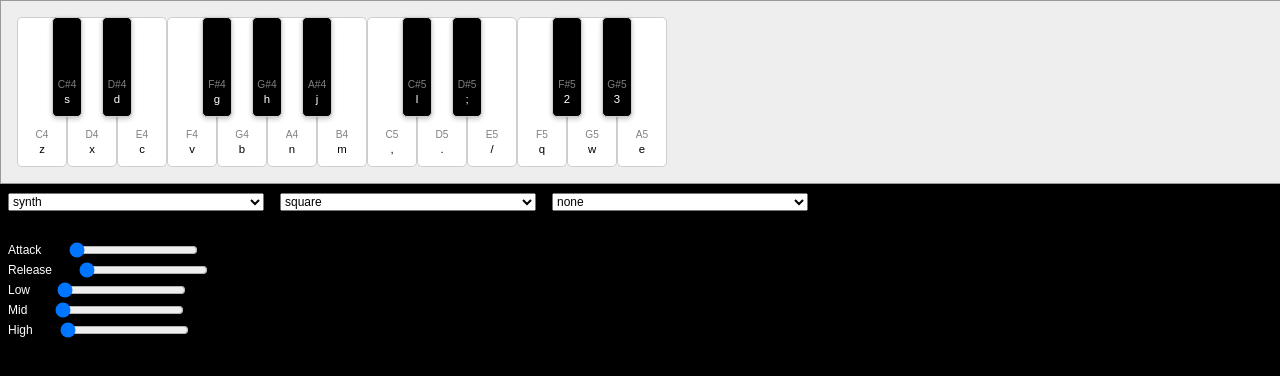
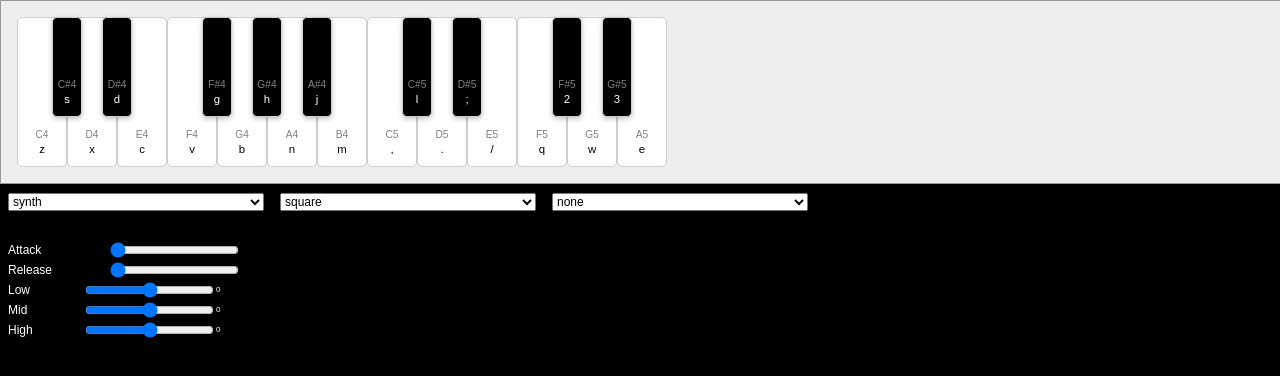
Before and after one commit to mckinselberg/synth, a React (Vite) app: page / in a window 1280 px wide. Shown: the top 376 px of the page. Built offline with nearby package versions, Linux system fonts and the light colour scheme.

Commit message:
Got the eq working. Connected the synth to the effects and eq using chain method. Updated eq vals to 20,-20db.

```diff
--- a/src/components/Panel.tsx
+++ b/src/components/Panel.tsx
@@ -4,6 +4,7 @@ import Piano from "./Piano";
 import Slider from './Slider';
 
 const debug = false;
+const log = false;
 
 const Panel = () => {
   const polySynth = useRef();
@@ -14,6 +15,7 @@ const Panel = () => {
     monoSynth: Tone.MonoSynth,
     pluckSynth: Tone.PluckSynth,
     membraneSynth: Tone.MembraneSynth,
+    metalSynth: Tone.MetalSynth,
   };
 
   const activeSynth = useRef(synths.synth);
@@ -35,16 +37,16 @@ const Panel = () => {
   }
 
   const effects = {
-    pingPong: new Tone.PingPongDelay("8n", 0.1).toDestination(),
-    autoFilter: new Tone.AutoFilter("4n").toDestination(),
-    autoWah: new Tone.AutoWah(50, 6, -30).toDestination(),
-    crusher: new Tone.BitCrusher(4).toDestination(),
-    cheby: new Tone.Chebyshev(2).toDestination(),
+    pingPong: new Tone.PingPongDelay("8n", 0.1),
+    autoFilter: new Tone.AutoFilter("4n"),
+    autoWah: new Tone.AutoWah(50, 6, -30),
+    crusher: new Tone.BitCrusher(4),
+    cheby: new Tone.Chebyshev(2),
     phaser: new Tone.Phaser({
       frequency: 15,
       octaves: 5,
       baseFrequency: 1000
-    }).toDestination(),
+    }),
   }
   const [effect, setEffect] = useState('none');
   const handleEffectChange = (e) => {
@@ -72,22 +74,26 @@ const Panel = () => {
     polySynth.current = new Tone.PolySynth(activeSynth.current, {
         oscillator: {
           type: waveShape,
+          phase: 0,
         },
         envelope: {
           attack: attack,
           release: release,
         },
-    }).toDestination();
+    });
     polySynth.current.maxPolyphony = 10;
     polySynth.current.debug = debug;
-    if (effect !== 'none') polySynth.current.connect(effects[effect]);
     if (effect === 'autoWah') effects[effect].Q.value = 6;
-    const eq = new Tone.EQ3(eqVals.lowLevel, eqVals.midLevel, eqVals.highLevel);
-    polySynth.current.connect(eq);
+    const eq = new Tone.EQ3({
+      low: eqVals.lowLevel,
+      mid: eqVals.midLevel,
+      high: eqVals.highLevel
+    });
+    effect === 'none' ? polySynth.current.chain(eq, Tone.Destination) : polySynth.current.chain(effects[effect], eq, Tone.Destination);
     return () => {
+      Object.keys(effects).forEach(effect => effects[effect].dispose());
+      eq.dispose();
       polySynth.current.dispose();
-      Object.keys(effects).forEach(effect => effects[effect].dispose());
-      // eq.dispose();
     }
   }, [activeSynth.current, attack, release, waveShape, effect, eqVals]);
 
@@ -121,9 +127,18 @@ const Panel = () => {
       <div className="sliders">
         <Slider handleChange={handleAttackChange} value={attack} step="0.01" name="Attack" />
         <Slider handleChange={handleReleaseChange} value={release} step="0.01" name="Release" />
-        <Slider handleChange={(e) => handleEqChange(e, 'low')} value={eqVals.lowLevel} step="0.01" name="Low" />
-        <Slider handleChange={(e) => handleEqChange(e, 'mid')} value={eqVals.midLevel} step="0.01" name="Mid" />
-        <Slider handleChange={(e) => handleEqChange(e, 'high')} value={eqVals.highLevel} step="0.01" name="High" />
+        <div>
+          <Slider handleChange={(e) => handleEqChange(e, 'low')} value={eqVals.lowLevel} step="0.01" name="Low" range={[-20,20]} />
+          <div>{eqVals.lowLevel}</div>
+        </div>
+        <div>
+          <Slider handleChange={(e) => handleEqChange(e, 'mid')} value={eqVals.midLevel} step="0.01" name="Mid" range={[-20,20]} />
+          <div>{eqVals.midLevel}</div>
+        </div>
+        <div>
+          <Slider handleChange={(e) => handleEqChange(e, 'high')} value={eqVals.highLevel} step="0.01" name="High" range={[-20,20]} />
+          <div>{eqVals.highLevel}</div>
+        </div>
       </div>
     </div>
   )
--- a/src/components/Slider.tsx
+++ b/src/components/Slider.tsx
@@ -1,12 +1,12 @@
 import React from 'react';
 
-const Slider = ({handleChange, value, step="0.1", name}) => {
+const Slider = ({handleChange, value, step="0.1", range=[0,1], name}) => {
   return (
     <div className="slider">
       <label htmlFor={name}>
         {name}
       </label>
-      <input type="range" value={value} min="0" max="1" step={step} onChange={handleChange} name={name}></input>
+      <input type="range" value={value} min={range[0]} max={range[1]} step={step} onChange={handleChange} name={name}></input>
     </div>
   );
 }
--- a/src/scss/piano.scss
+++ b/src/scss/piano.scss
@@ -67,12 +67,20 @@
 .sliders {
   margin-top: 1%;
   padding: .5em;
+  & > div {
+    display: flex;
+    align-items: center;
+    div:last-of-type {
+      font-size: .5em;
+    }
+  }
   .slider {
     display: flex;
     align-items: center;
     label {
       font-size: 0.75em;
       margin-right: 2%;
+      width: 75px;
     }
   }
 }
```
